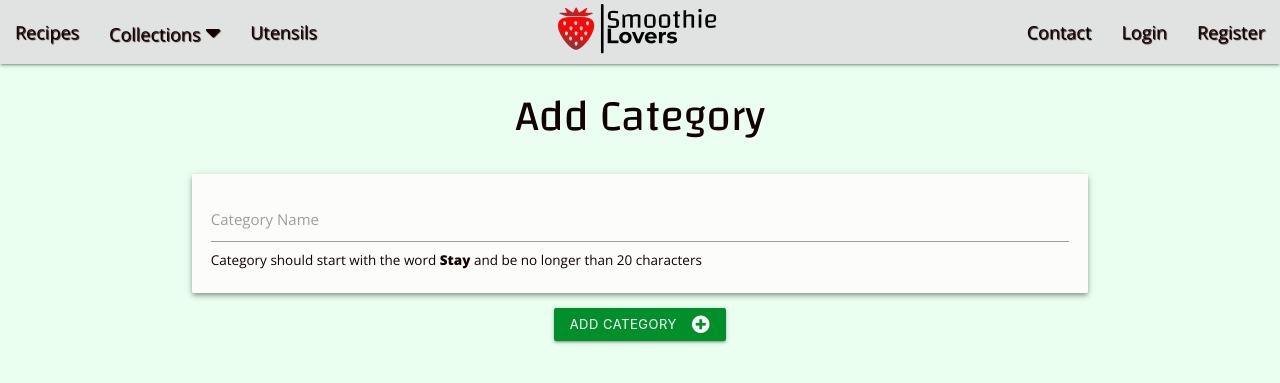
After one commit to Eva-Kuk/smoothie-lovers, a Flask app: page /add_category in a window 1280 px wide. The commit adds this page. Shown: the top 383 px of the page. Run offline with Flask 2, Linux system fonts and the light colour scheme; some libraries are stand-ins or nearby versions.

Commit message:
Add option to Add Category to database

```diff
--- a/app.py
+++ b/app.py
@@ -159,6 +159,19 @@ def get_categories():
     return render_template("categories.html", categories=categories)
 
 
+@app.route("/add_category", methods=["GET", "POST"])
+def add_category():
+    if request.method == "POST":
+        category = {
+            "name": request.form.get("name")
+        }
+        mongo.db.categories.insert_one(category)
+        flash("New Category Added")
+        return redirect(url_for("get_categories"))
+
+    return render_template("add_category.html")
+
+
 if __name__ == "__main__":
     app.run(host=os.environ.get("IP"),
             port=int(os.environ.get("PORT")),
--- a/static/css/style.css
+++ b/static/css/style.css
@@ -104,11 +104,19 @@ nav ul a,
 .add-list-item:hover {
     background-color:#00b837;
 }
+.add-list-item:visited {
+    background-color:#008f2b;
+}
 .remove-list-item {
     background-color:#c41c1c;
 }
 .remove-list-item:hover {
     background-color:#e33b3b;
 }
-
-/*---------------- CATEGORIES PAGE ------------------*/
+.remove-list-item {
+    background-color:#c41c1c;
+}
+/*----------------ADD CATEGORY PAGE ------------------*/
+.text-style {
+    font-size: 0.9rem;
+}
--- /dev/null
+++ b/templates/add_category.html
@@ -0,0 +1,27 @@
+{% extends "base.html" %}
+{% block content %}
+<h3 class="center-align">Add Category</h3>
+
+<div class="row ">
+    <form class="col s12" method="POST" action="{{ url_for('add_category') }}">
+        <!-- Category Name -->
+        <div class="row card-panel z-depth-2 card-style">
+            <div class="input-field col s12">
+                <input id="name" name="name" minlength="5" maxlength="20" type="text" class="validate" required>
+                <p class="text-style">Category should start with the word <b>Stay</b> and be no longer than 20 characters</p>
+                <label for="name">Category Name</label>
+            </div>
+        </div>
+
+        <!-- Submit Button -->
+        <div class="row">
+            <div class="col s12 center-align">
+                <button type="submit" class="btn-small add-list-item">
+                    Add Category <i class="fas fa-plus-circle right"></i>
+                </button>
+            </div>
+        </div>
+    </form>
+</div>
+
+{% endblock %}
```
Also changed, not shown: templates/categories.html (+8 -1 lines).
